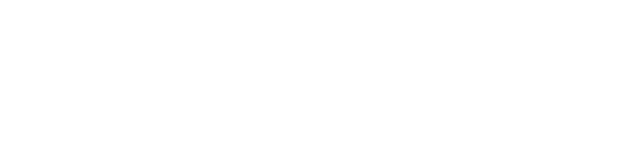
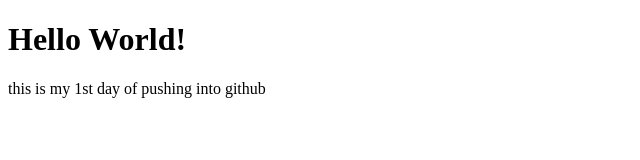
Before and after one commit to AtharvaDeshmukh1011/Web_Development, a plain HTML site: page b.html in a window 1280 px wide. Shown: the whole page, without its empty margins (0-640 px from the left). Drawn offline with Linux system fonts and the light colour scheme.

Commit message:
added 1st day work

```diff
--- a/b.html
+++ b/b.html
@@ -6,6 +6,7 @@
     <title>Happy</title>
 </head>
 <body>
-
+    <h1>Hello World!</h1>
+    <p>this is my 1st day of pushing into github</p>
 </body>
 </html>
```
